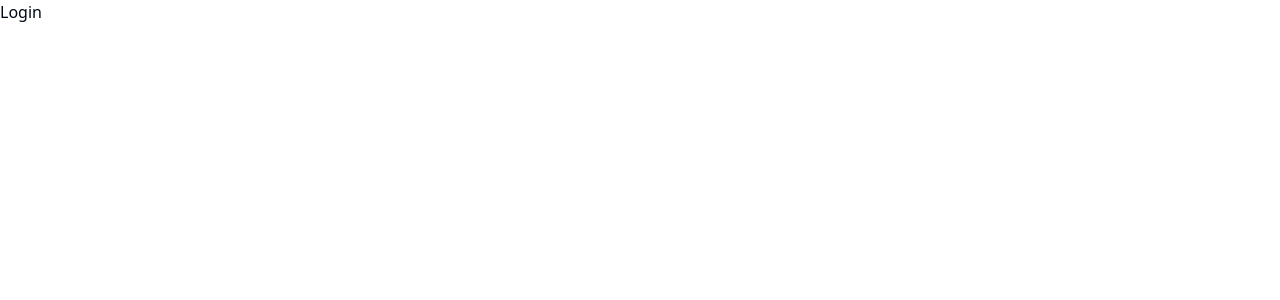
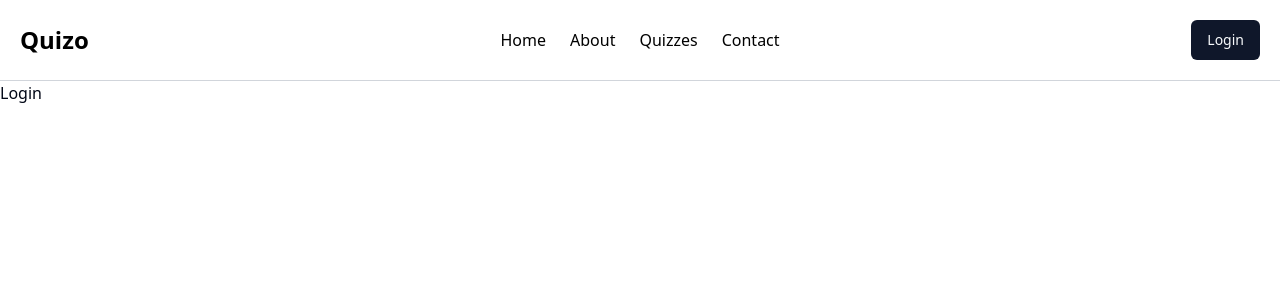
Before and after one commit to thexeromin/quizo, a React (Vite) app in the folder client/: page /login in a window 1280 px wide. Shown: the top 300 px of the page. Built offline with nearby package versions, Linux system fonts and the light colour scheme.

Commit message:
add: navbar, main layout, auth context; update: protect route

```diff
--- a/client/src/components/molecules/NavBar.tsx
+++ b/client/src/components/molecules/NavBar.tsx
@@ -2,16 +2,20 @@ import { useState } from "react";
 import { X, AlignJustify } from "lucide-react";
 import Logo from "../atoms/Logo";
 import { Button } from "../atoms/button";
+import { Link } from "react-router";
+import { useAuth } from "@/context/auth";
 
 export default function NavBar() {
+  const { isAuthenticated, logout } = useAuth();
   const [isOpen, setIsOpen] = useState(false);
-  const [isAuthenticated, setIsAuthenticated] = useState(false);
 
   const links = ["Home", "About", "Quizzes", "Contact"];
 
   return (
     <nav className="w-full flex justify-between items-center p-5 bg-white border-b border-gray-300">
-      <Logo />
+      <Link to="/">
+        <Logo />
+      </Link>
 
       {/* Desktop Menu */}
       <ul className="hidden md:flex space-x-6 text-black font-medium">
@@ -23,12 +27,15 @@ export default function NavBar() {
       </ul>
 
       {/* Sign In / Sign Out Button */}
-      <button
-        className="hidden md:block bg-black text-white px-4 py-2 rounded-lg font-semibold hover:bg-gray-800 transition"
-        onClick={() => setIsAuthenticated(!isAuthenticated)}
-      >
-        {isAuthenticated ? "Logout" : "Login"}
-      </button>
+      <div className="hidden md:block">
+        {isAuthenticated ? (
+          <Button onClick={logout}>Logout</Button>
+        ) : (
+          <Link to="/login">
+            <Button>Login</Button>
+          </Link>
+        )}
+      </div>
 
       {/* Mobile Menu Button */}
       <Button
@@ -53,15 +60,13 @@ export default function NavBar() {
             </li>
           ))}
           <li>
-            <button
-              className="bg-black text-white px-4 py-2 rounded-lg font-semibold hover:bg-gray-800 transition"
-              onClick={() => {
-                setIsAuthenticated(!isAuthenticated);
-                setIsOpen(false);
-              }}
-            >
-              {isAuthenticated ? "Logout" : "Login"}
-            </button>
+            {isAuthenticated ? (
+              <Button onClick={logout}>Logout</Button>
+            ) : (
+              <Link to="/login">
+                <Button>Login</Button>
+              </Link>
+            )}
           </li>
         </ul>
       )}
--- /dev/null
+++ b/client/src/components/templates/Layout.tsx
@@ -0,0 +1,11 @@
+import NavBar from "../molecules/NavBar";
+
+export default function Layout({ children }: { children: React.ReactNode }) {
+  return (
+    <div>
+      <NavBar />
+
+      <main>{children}</main>
+    </div>
+  );
+}
--- /dev/null
+++ b/client/src/context/auth.tsx
@@ -0,0 +1,38 @@
+import { createContext, useContext, useState, ReactNode } from "react";
+
+interface AuthContextType {
+  isAuthenticated: boolean;
+  userId: string | null;
+  login: (id: string) => void;
+  logout: () => void;
+}
+
+const AuthContext = createContext<AuthContextType | undefined>(undefined);
+
+export const AuthProvider = ({ children }: { children: ReactNode }) => {
+  const [userId, setUserId] = useState<string | null>(null);
+
+  const login = (id: string) => {
+    setUserId(id);
+  };
+
+  const logout = () => {
+    setUserId(null);
+  };
+
+  return (
+    <AuthContext.Provider
+      value={{ isAuthenticated: !!userId, userId, login, logout }}
+    >
+      {children}
+    </AuthContext.Provider>
+  );
+};
+
+export const useAuth = (): AuthContextType => {
+  const context = useContext(AuthContext);
+  if (!context) {
+    throw new Error("useAuth must be used within an AuthProvider");
+  }
+  return context;
+};
--- a/client/src/main.tsx
+++ b/client/src/main.tsx
@@ -1,10 +1,13 @@
 import { StrictMode } from "react";
 import { createRoot } from "react-dom/client";
 import App from "./App.tsx";
+import { AuthProvider } from "./context/auth.tsx";
 import "./index.css";
 
 createRoot(document.getElementById("root")!).render(
   <StrictMode>
+    <AuthProvider>
       <App />
+    </AuthProvider>
   </StrictMode>
 );
--- a/client/src/pages/Login.tsx
+++ b/client/src/pages/Login.tsx
@@ -1,8 +1,9 @@
+import Layout from "@/components/templates/Layout";
 
 export default function Login() {
   return (
-    <>
+    <Layout>
       <h1>Login</h1>
-    </>
+    </Layout>
   );
 }
--- a/client/src/utils/ProtectedRoutes.tsx
+++ b/client/src/utils/ProtectedRoutes.tsx
@@ -1,7 +1,8 @@
+import { useAuth } from "@/context/auth";
 import { Outlet, Navigate } from "react-router";
 
 export default function ProtectedRoutes() {
-  const user = null;
+  const { isAuthenticated } = useAuth();
 
-  return user ? <Outlet /> : <Navigate to="/login" />;
+  return isAuthenticated ? <Outlet /> : <Navigate to="/login" />;
 }
```
